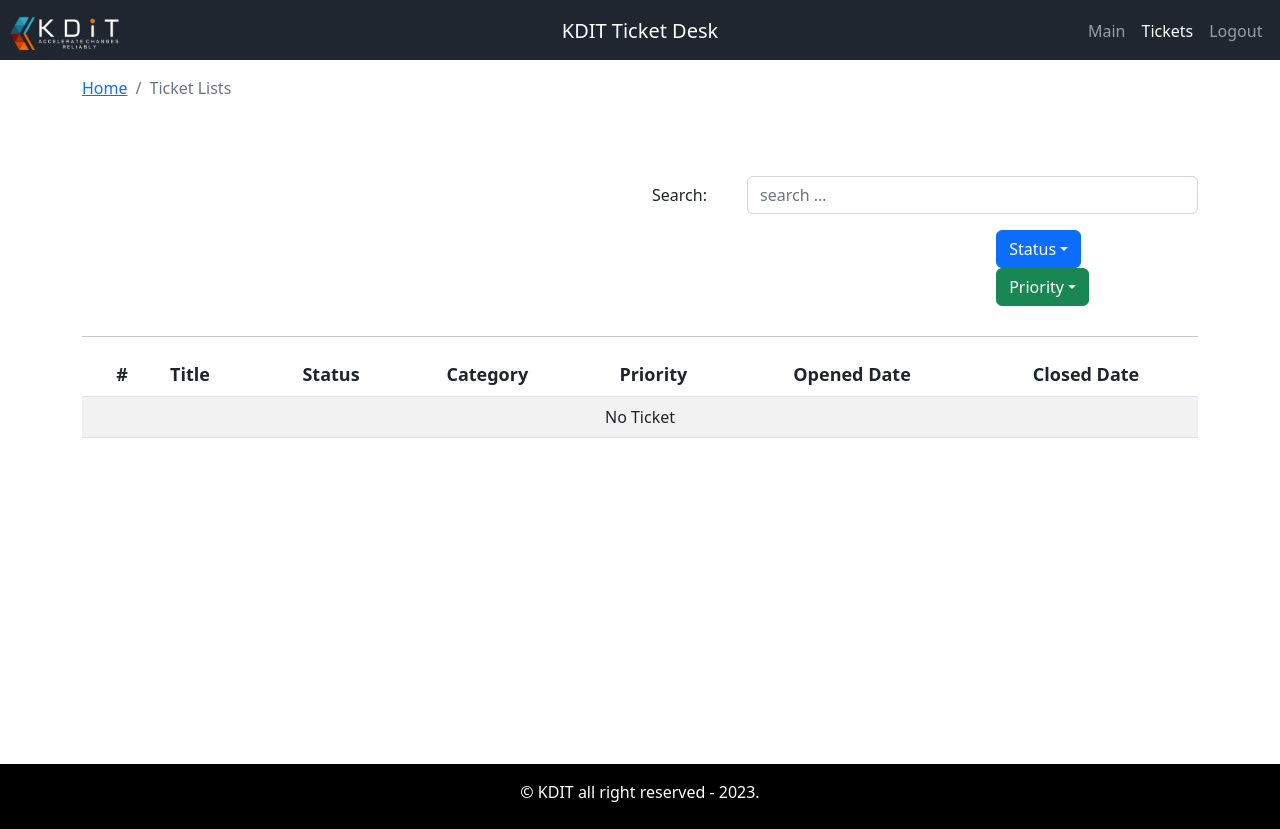
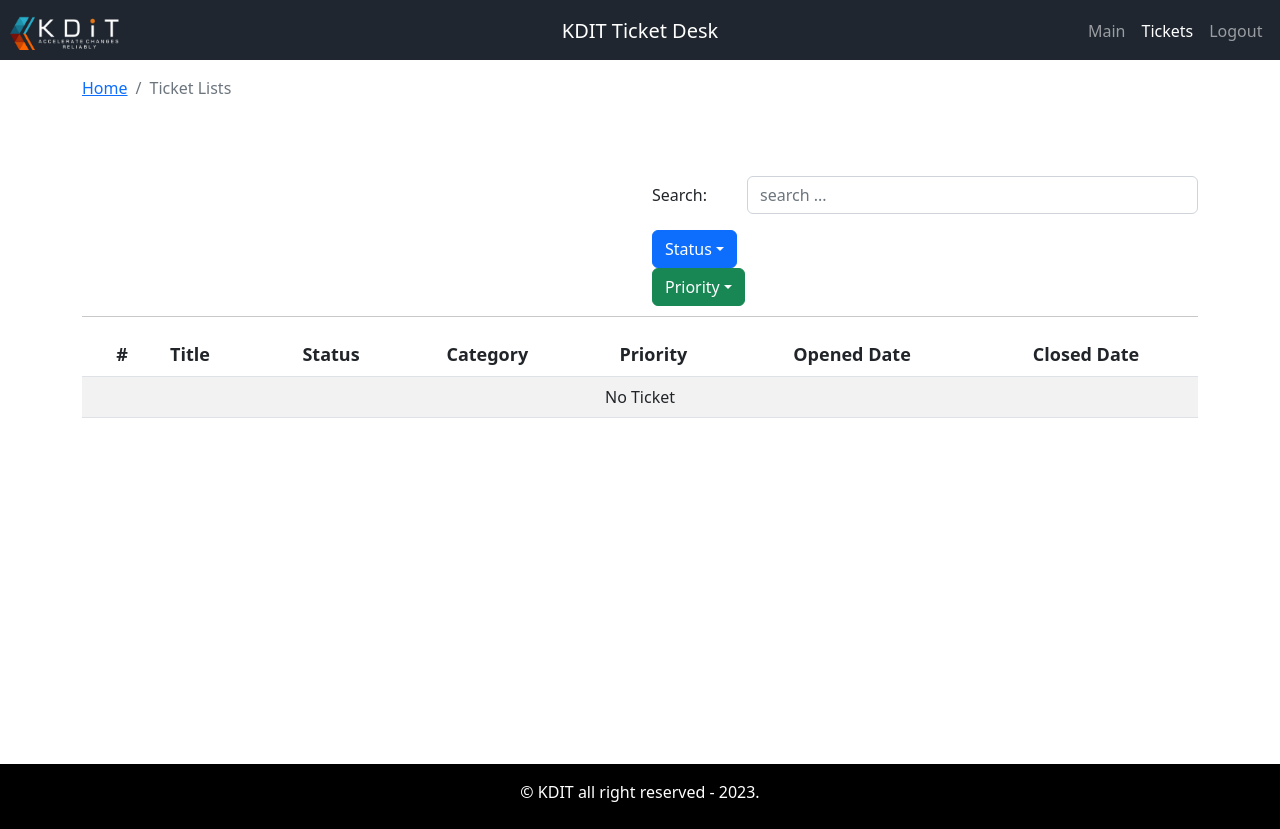
Before and after one commit to jaehokimdev/kdit-ticketing-system, a React (Create React App) app: page /tickets in a window 1280 px wide. Built offline with nearby package versions, Linux system fonts and the light colour scheme.

Commit message:
doing adjust dropdown position

```diff
--- a/src/components/TicketDropdown.js
+++ b/src/components/TicketDropdown.js
@@ -1,5 +1,5 @@
 import React from "react";
-import { Dropdown, DropdownButton, Col, Row } from "react-bootstrap";
+import { Dropdown, DropdownButton, Row } from "react-bootstrap";
 import { ticketActions } from "../redux/store";
 
 export const TicketDropdown = () => {
@@ -12,6 +12,7 @@ export const TicketDropdown = () => {
   };
 
   return (
+    <div className="mt-3">
       <Row>
         <DropdownButton id="selStatus" title="Status">
           <Dropdown.Item
@@ -106,5 +107,6 @@ export const TicketDropdown = () => {
           </Dropdown.Item>
         </DropdownButton>
       </Row>
+    </div>
   );
 };
--- a/src/pages/TicketList.js
+++ b/src/pages/TicketList.js
@@ -34,12 +34,10 @@ export const TicketList = () => {
         )}
         <Col className="text-right">
           <SearchForm />
-          <div className="mt-3 float-end">
-            <TicketDropdown />
-          </div>
+          <TicketDropdown />
         </Col>
       </Row>
-      <hr style={{ marginTop: "30px" }} />
+      <hr style={{ marginTop: "10px" }} />
       <Row>
         <Col>
           <TicketTable />
```
Lines whose indentation alone changed are shown as unchanged.
